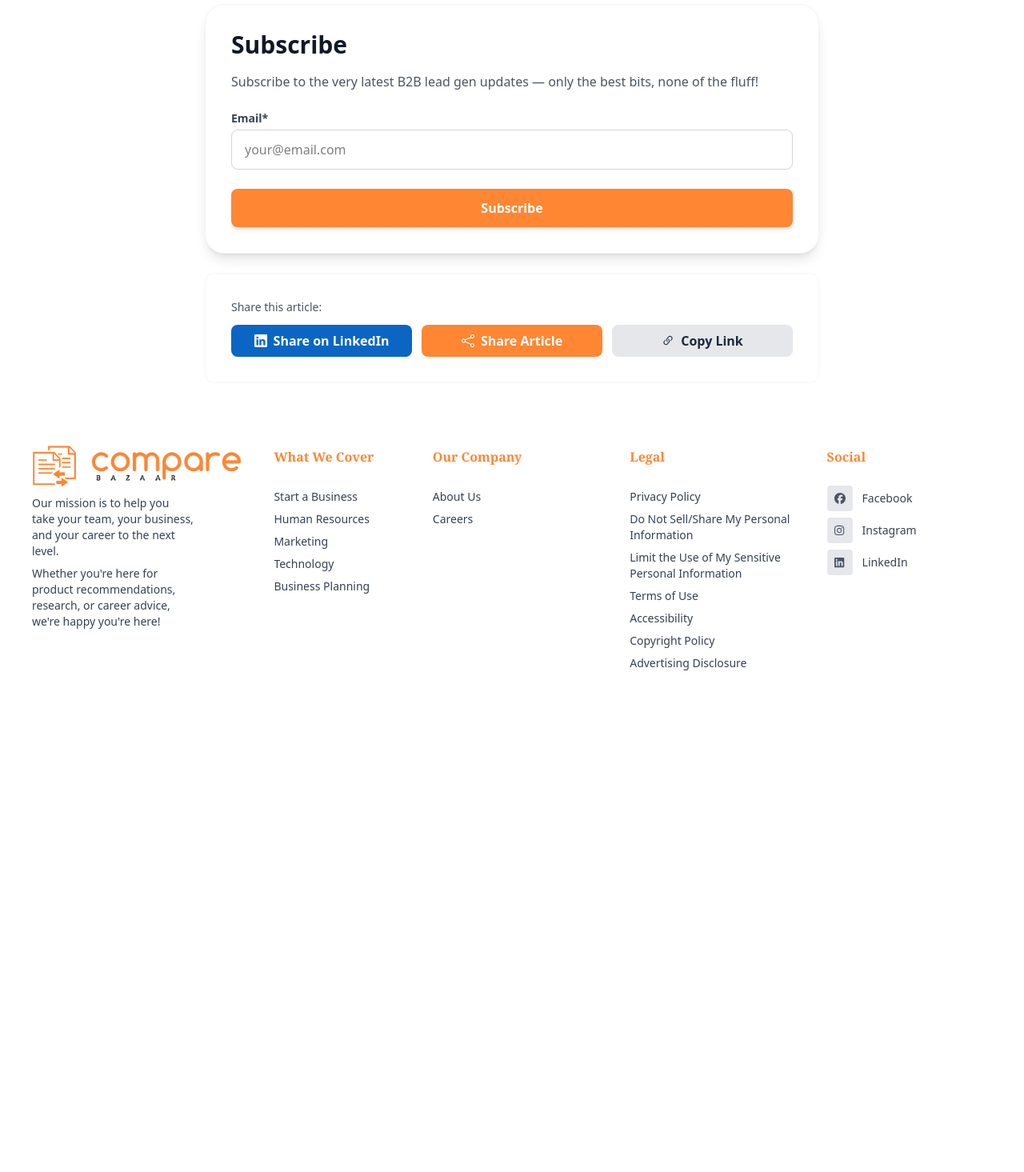
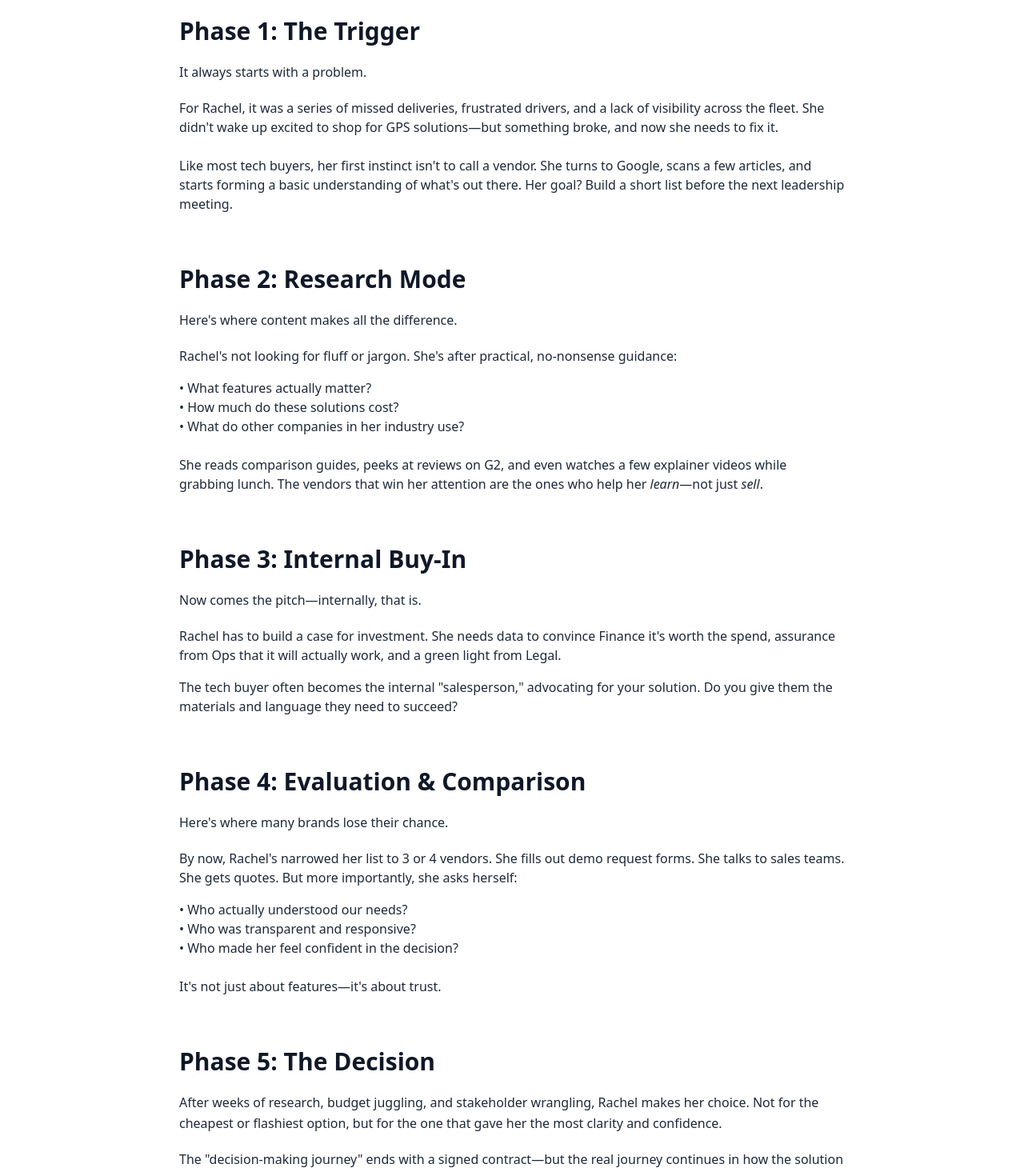
Before and after one commit to md-Gafrujama/Blogs, a React (Vite) app: page /buyer-journey in a window 1280 px wide. Shown: the part 1220-2685 px from the top of the page at 80% size. Before the commit the page ends 2171 px from the top, so only its background shows below. Built offline with nearby package versions, Linux system fonts and the light colour scheme; the HTML template or start-up script is replaced by a standard one.

Commit message:
COMMIT CHSNGES

```diff
--- a/src/components/Blog2.jsx
+++ b/src/components/Blog2.jsx
@@ -10,32 +10,89 @@ const Blog2 = () => {
   const [currentUrl, setCurrentUrl] = useState("");
 
   useEffect(() => {
+    // Set the current URL when component mounts
     setCurrentUrl(window.location.href);
   }, []);
 
-  // Enhanced LinkedIn sharing with proper URL encoding
+  // Improved LinkedIn sharing function
   const shareOnLinkedIn = () => {
-    const title = encodeURIComponent("The AI Illusion: B2B Marketers Need Better Questions, Not More Hype");
-    const summary = encodeURIComponent("Key insights on AI in B2B Marketing: 1) Bad Data = Bad AI - first-party data is critical, 2) Beware of AI-washing in vendor tools, 3) Targeting precision matters as budgets shrink.");
-    const shareUrl = `https://www.linkedin.com/sharing/share-offsite/?url=${encodeURIComponent(currentUrl)}&title=${title}&summary=${summary}`;
+    const title = "The AI Illusion: B2B Marketers Need Better Questions, Not More Hype";
+    const summary = "Key insights on AI in B2B Marketing: 1) Bad Data = Bad AI - first-party data is critical, 2) Beware of AI-washing in vendor tools, 3) Targeting precision matters as budgets shrink.";
+    const imageUrl = "/images/blog1.jpg"; // Ensure this image is accessible in your public folder or use a full URL
+    const source = "Compare Bazaar";
 
-    window.open(
-      shareUrl,
-      'LinkedInShare',
-      'width=600,height=600,top=100,left=100,toolbar=no,location=no,directories=no,status=no,menubar=no,scrollbars=no,resizable=no'
-    );
+    // Log the values before encoding
+    console.log("Pre-encoded values:", {
+      currentUrl,
+      title,
+      summary,
+      imageUrl,
+      source
+    });
+
+    // Construct share URL
+    const shareUrl = new URL("https://www.linkedin.com/sharing/share-offsite/");
+    shareUrl.searchParams.append("url", currentUrl);
+    shareUrl.searchParams.append("title", title);
+    shareUrl.searchParams.append("summary", summary);
+    shareUrl.searchParams.append("source", source);
+
+    // Log the constructed URL
+    console.log("Constructed share URL:", shareUrl.toString());
+    console.log("URL search params:", Object.fromEntries(shareUrl.searchParams.entries()));
+
+    // Calculate centered position
+    const width = 600;
+    const height = 600;
+    const dualScreenLeft = window.screenLeft !== undefined ? window.screenLeft : window.screenX;
+    const dualScreenTop = window.screenTop !== undefined ? window.screenTop : window.screenY;
+    const windowWidth = window.innerWidth ? window.innerWidth : document.documentElement.clientWidth ? document.documentElement.clientWidth : screen.width;
+    const windowHeight = window.innerHeight ? window.innerHeight : document.documentElement.clientHeight ? document.documentElement.clientHeight : screen.height;
+    const left = (windowWidth - width) / 2 + dualScreenLeft;
+    const top = (windowHeight - height) / 2 + dualScreenTop;
+
+    // Window features string
+    const features = [
+      `width=${width}`,
+      `height=${height}`,
+      `top=${top}`,
+      `left=${left}`,
+      'toolbar=no',
+      'location=no',
+      'directories=no',
+      'status=no',
+      'menubar=no',
+      'scrollbars=no',
+      'resizable=no',
+      'copyhistory=no'
+    ].join(',');
+
+    // Open window
+    console.log("Attempting to open share window with URL:", shareUrl.toString());
+    const newWindow = window.open(shareUrl.toString(), 'LinkedInShare', features);
+
+    if (newWindow) {
+      console.log("Share window opened successfully");
+      newWindow.focus();
+    } else {
+      console.error("Failed to open share window - possibly blocked by popup blocker");
+    }
   };
 
-  // Universal share function
+  // Alternative sharing method using navigator.share API for mobile devices
   const shareContent = async () => {
+    const title = "Tech Buyer And Its Decision Making Journey.";
+    const text = "Making smart decisions in a noisy digital marketplace";
+
     try {
       if (navigator.share) {
         await navigator.share({
-          title: "Tech Buyer And Its Decision Making Journey",
-          text: "Making smart decisions in a noisy digital marketplace",
+          title: title,
+          text: text,
           url: currentUrl,
         });
       } else {
+        // Fallback for desktop browsers
         shareOnLinkedIn();
       }
     } catch (error) {
@@ -43,29 +100,27 @@ const Blog2 = () => {
     }
   };
 
+  // HANDLING THE SUBSCRIBE BUTTON
   const handleSubscribe = async () => {
     if (!email.trim()) return alert("Please enter a valid email!");
 
     setLoading(true);
 
+    const formData = new FormData();
+    formData.append("access_key", "4e9faa02-cb51-4253-98e6-b5794f4ece3a");
+    formData.append("subject", "New Subscription");
+    formData.append("from_name", "Subscription Form");
+    formData.append("message", `New user subscribed: ${email}`);
+    formData.append("reply_to", email);
+    formData.append("redirect", "");
+
     try {
       const response = await fetch("https://api.web3forms.com/submit", {
         method: "POST",
-        body: JSON.stringify({
-          access_key: "4e9faa02-cb51-4253-98e6-b5794f4ece3a",
-          subject: "New Subscription",
-          from_name: "Subscription Form",
-          message: `New user subscribed: ${email}`,
-          reply_to: email,
-        }),
-        headers: {
-          "Content-Type": "application/json",
-          Accept: "application/json"
-        },
+        body: formData,
       });
 
-      const result = await response.json();
-      if (result.success) {
+      if (response.ok) {
         setSubscribed(true);
         setTimeout(() => {
           setEmail("");
@@ -84,35 +139,25 @@ const Blog2 = () => {
 
   return (
     <>
-   <Helmet>
-  {/* Essential for LinkedIn */}
-  <meta property="og:title" content="Tech Buyer And Its Decision Making Journey" />
-  <meta property="og:description" content="Making smart decisions in a noisy digital marketplace - explore the complete buyer journey." />
-  <meta property="og:image" content="https://blogs.compare-bazaar.com/images/blog2.png" />
-  <meta property="og:url" content="https://blogs.compare-bazaar.com/buyer-journey" />
-  <meta property="og:type" content="website" />
-
-  {/* Recommended for better LinkedIn display */}
-  <meta property="og:image:width" content="1200" />
-  <meta property="og:image:height" content="630" />
-  <meta property="og:site_name" content="Compare Bazaar" />
-
-  {/* Basic SEO (optional but recommended) */}
-  <title>Tech Buyer Decision Making Journey</title>
-  <meta name="description" content="Explore tech buyer decision making process." />
-</Helmet>
       <Navbar />
+      <Helmet>
+        <title>Tech Buyer Decision Making Journey</title>
+        <meta property="og:title" content="Tech Buyer And Its Decision Making Journey" />
+        <meta property="og:description" content="Explore tech buyer decision making process." />
+        <meta property="og:image" content="https://blogs.compare-bazaar.com/images/blog2.png" />
+        <meta property="og:url" content="https://blogs.compare-bazaar.com/buyer-journey" />
+        <meta property="og:type" content="website" />
+      </Helmet>
 
       <div className="max-w-5xl mx-auto px-4 sm:px-6 lg:px-8">
         <div className="max-w-4xl mx-auto px-4 pt-10 pb-2 text-left">
           <h1 className="text-2xl md:text-4xl font-bold text-[#0A3761] mb-4 leading-tight">
-            Tech Buyer And Its Decision Making Journey
+            Tech Buyer And Its Decision Making Journey.
           </h1>
           <img
-            src="https://blogs.compare-bazaar.com/images/blog2.png"
-            alt="Tech Buyer Decision Journey"
+            src="/images/blog2.png"
+            alt="AI Illusion B2B Marketing"
             className="mx-auto rounded-lg shadow-lg mb-6 w-full max-w-full h-auto max-h-[500px] object-cover"
-            loading="lazy"
           />
 
           <p className="mt-6">
@@ -124,19 +169,139 @@ const Blog2 = () => {
 
         <div className="mt-7">
           <img
-            src="https://blogs.compare-bazaar.com/images/blog2_img.jpg"
-            alt="Tech Buyer Research Process"
-            className="mx-auto rounded-lg mb-6 max-w-full h-auto max-h-[500px] object-cover"
-            loading="lazy"
+            src="/images/blog2_img.jpg"
+            alt="AI Illusion B2B Marketing"
+            className="mx-auto rounded-lg mb-6 max-w-[400px] h-auto max-h-[500px] object-cover"
           />
         </div>
 
-        {/* Content sections remain the same as your original */}
-        {/* ... */}
+        <div className="max-w-5xl mx-auto px-4 sm:px-6 lg:px-8">
+          <div className="bg-white overflow-hidden">
+            <div className="p-6 md:p-8">
+              <h2 className="text-3xl font-semibold text-gray-900">
+                Phase 1: The Trigger
+              </h2>
+              <p className="text-gray-800 text-base leading-relaxed mt-5">
+                It always starts with a problem.
+              </p>
+              <p className="text-gray-800 text-base mt-5">
+                For Rachel, it was a series of missed deliveries, frustrated drivers, and a lack of visibility across the fleet. She didn't wake up excited to shop for GPS solutions—but something broke, and now she needs to fix it.
+                <br /><br />
+                Like most tech buyers, her first instinct isn't to call a vendor. She turns to Google, scans a few articles, and starts forming a basic understanding of what's out there. Her goal? Build a short list before the next leadership meeting.
+              </p>
+            </div>
+          </div>
+        </div>
+
+        <div className="max-w-5xl mx-auto px-4 sm:px-6 lg:px-8">
+          <div className="bg-white overflow-hidden">
+            <div className="p-6 md:p-8">
+              <h2 className="text-3xl font-semibold text-gray-900">
+                Phase 2: Research Mode
+              </h2>
+              <p className="text-gray-800 text-base leading-relaxed mt-5">
+                Here's where content makes all the difference.
+              </p>
+              <p className="text-gray-800 text-base mt-5">
+                Rachel's not looking for fluff or jargon. She's after practical, no-nonsense guidance:
+                <div className="mt-4">
+                  • What features actually matter?<br />
+                  • How much do these solutions cost?<br />
+                  • What do other companies in her industry use?<br /><br />
+                </div>
+                She reads comparison guides, peeks at reviews on G2, and even watches a few explainer videos while grabbing lunch. The vendors that win her attention are the ones who help her <i>learn</i>—not just <i>sell</i>.
+              </p>
+            </div>
+          </div>
+        </div>
+
+        <div className="max-w-5xl mx-auto px-4 sm:px-6 lg:px-8">
+          <div className="bg-white overflow-hidden">
+            <div className="p-6 md:p-8">
+              <h2 className="text-3xl font-semibold text-gray-900">
+                Phase 3: Internal Buy-In
+              </h2>
+              <p className="text-gray-800 text-base leading-relaxed mt-5">
+                Now comes the pitch—internally, that is.
+              </p>
+              <p className="text-gray-800 text-base mt-5">
+                Rachel has to build a case for investment. She needs data to convince Finance it's worth the spend, assurance from Ops that it will actually work, and a green light from Legal.
+                <div className="mt-4">
+                  The tech buyer often becomes the internal "salesperson," advocating for your solution. Do you give them the materials and language they need to succeed?
+                </div>
+              </p>
+            </div>
+          </div>
+        </div>
+
+        <div className="max-w-5xl mx-auto px-4 sm:px-6 lg:px-8">
+          <div className="bg-white overflow-hidden">
+            <div className="p-6 md:p-8">
+              <h2 className="text-3xl font-semibold text-gray-900">
+                Phase 4: Evaluation & Comparison
+              </h2>
+              <p className="text-gray-800 text-base leading-relaxed mt-5">
+                Here's where many brands lose their chance.
+              </p>
+              <p className="text-gray-800 text-base mt-5">
+                By now, Rachel's narrowed her list to 3 or 4 vendors. She fills out demo request forms. She talks to sales teams. She gets quotes. But more importantly, she asks herself:
+                <div className="mt-4">
+                  • Who actually understood our needs?<br />
+                  • Who was transparent and responsive?<br />
+                  • Who made her feel confident in the decision?<br /><br />
+                </div>
+                It's not just about features—it's about trust.
+              </p>
+            </div>
+          </div>
+        </div>
+
+        <div className="max-w-5xl mx-auto px-4 sm:px-6 lg:px-8">
+          <div className="bg-white overflow-hidden">
+            <div className="p-6 md:p-8">
+              <h2 className="text-3xl font-semibold text-gray-900">
+                Phase 5: The Decision
+              </h2>
+              <p className="text-gray-800 text-base leading-relaxed mt-5">
+                After weeks of research, budget juggling, and stakeholder wrangling, Rachel makes her choice. Not for the cheapest or flashiest option, but for the one that gave her the most clarity and confidence.
+              </p>
+              <p className="text-gray-800 text-base mt-5">
+                The "decision-making journey" ends with a signed contract—but the real journey continues in how the solution performs post-sale.
+              </p>
+            </div>
+          </div>
+        </div>
+
+        {/* Final Thoughts - now aligned with previous sections */}
+        <div className="max-w-5xl mx-auto px-4 sm:px-6 lg:px-8 mt-10">
+          <div className="overflow-hidden">
+            <div className="bg-white p-6">
+              <h2 className="text-3xl font-semibold text-gray-900 mb-6">
+                So, What Can Marketers Learn?
+              </h2>
+              <div className="prose prose-lg md:prose-xl text-gray-700 mb-8">
+                <p className="text-base leading-relaxed mb-6">
+                  • Your buyers are human. Respect their time, their challenges, and their intelligence.<br />
+                  • Help first, sell second. Content that informs will always outperform content that pushes.<br />
+                  • Make it easy to compare. Simplify pricing, feature sets, and benefits.<br />
+                  • Trust is everything. Be responsive, authentic, and consistent.
+                </p>
+                <p className="text-base leading-relaxed text-gray-700">
+                  <i>Want to learn how we help tech companies like yours connect with real buyers like Rachel? Let's talk.</i>
+                </p>
+                <p className="mt-6">
+                  Reach us at <a href="mailto:marketing@compare-bazaar.com">marketing@compare-bazaar.com</a> / <a href="mailto:Contactus@compare-bazaar.com">Contactus@compare-bazaar.com</a> or call us at +1 332-231-0404.
+                </p>
+              </div>
+            </div>
+          </div>
+        </div>
 
         {/* Subscribe Card */}
         <div className="bg-white p-8 rounded-3xl shadow-lg border border-gray-100 max-w-3xl mx-auto mt-10">
-          <h3 className="text-3xl font-semibold text-gray-900 mb-4">Subscribe</h3>
+          <h3 className="text-3xl font-semibold text-gray-900 mb-4">
+            Subscribe
+          </h3>
           <p className="text-gray-600 text-base mb-6">
             Subscribe to the very latest B2B lead gen updates — only the best bits, none of the fluff!
           </p>
@@ -156,6 +321,11 @@ const Blog2 = () => {
                 disabled={loading}
               />
             </div>
+            <div className="flex items-center">
+              <label htmlFor="subscribe" className="ml-2 block text-sm text-gray-700">
+                <span className="font-semibold">Subscribe</span> to our newsletter
+              </label>
+            </div>
             <button
               onClick={handleSubscribe}
               disabled={loading}
@@ -174,6 +344,7 @@ const Blog2 = () => {
               onClick={shareOnLinkedIn}
               className="cursor-pointer flex items-center justify-center gap-2 w-full bg-[#0A66C2] text-white font-semibold py-2 px-4 rounded-lg transition-colors hover:bg-[#004182]"
             >
+              {/* LinkedIn SVG */}
               <svg xmlns="http://www.w3.org/2000/svg" width="16" height="16" fill="currentColor" viewBox="0 0 16 16">
                 <path d="M0 1.146C0 .513.526 0 1.175 0h13.65C15.474 0 16 .513 16 1.146v13.708c0 .633-.526 1.146-1.175 1.146H1.175C.526 16 0 15.487 0 14.854V1.146zm4.943 12.248V6.169H2.542v7.225h2.401zm-1.2-8.212c.837 0 1.358-.554 1.358-1.248-.015-.709-.52-1.248-1.342-1.248-.822 0-1.359.54-1.359 1.248 0 .694.521 1.248 1.327 1.248h.016zm4.908 8.212V9.359c0-.216.016-.432.08-.586.173-.431.568-.878 1.232-.878.869 0 1.216.662 1.216 1.634v3.865h2.401V9.25c0-2.22-1.184-3.252-2.764-3.252-1.274 0-1.845.7-2.165 1.193v.025h-.016a5.54 5.54 0 0 1 .016-.025V6.169h-2.4c.03.678 0 7.225 0 7.225h2.4z"/>
               </svg>
@@ -183,6 +354,7 @@ const Blog2 = () => {
               onClick={shareContent}
               className="cursor-pointer flex items-center justify-center gap-2 w-full bg-[#ff8633] text-white font-semibold py-2 px-4 rounded-lg transition-colors hover:bg-[#e67a2e]"
             >
+              {/* Share SVG */}
               <svg xmlns="http://www.w3.org/2000/svg" width="16" height="16" fill="currentColor" viewBox="0 0 16 16">
                 <path d="M13.5 1a1.5 1.5 0 1 0 0 3 1.5 1.5 0 0 0 0-3zM11 2.5a2.5 2.5 0 1 1 .603 1.628l-6.718 3.12a2.499 2.499 0 0 1 0 1.504l6.718 3.12a2.5 2.5 0 1 1-.488.876l-6.718-3.12a2.5 2.5 0 1 1 0-3.256l6.718-3.12A2.5 2.5 0 0 1 11 2.5zm-8.5 4a1.5 1.5 0 1 0 0 3 1.5 1.5 0 0 0 0-3zm11 5.5a1.5 1.5 0 1 0 0 3 1.5 1.5 0 0 0 0-3z"/>
               </svg>
@@ -195,6 +367,7 @@ const Blog2 = () => {
               }}
               className="cursor-pointer flex items-center justify-center gap-2 w-full bg-gray-200 text-gray-800 font-semibold py-2 px-4 rounded-lg transition-colors hover:bg-gray-300"
             >
+              {/* Copy Link SVG */}
               <svg xmlns="http://www.w3.org/2000/svg" width="16" height="16" fill="currentColor" viewBox="0 0 16 16">
                 <path d="M4.715 6.542 3.343 7.914a3 3 0 1 0 4.243 4.243l1.828-1.829A3 3 0 0 0 8.586 5.5L8 6.086a1.002 1.002 0 0 0-.154.199 2 2 0 0 1 .861 3.337L6.88 11.45a2 2 0 1 1-2.83-2.83l.793-.792a4.018 4.018 0 0 1-.128-1.287z"/>
                 <path d="M6.586 4.672A3 3 0 0 0 7.414 9.5l.775-.776a2 2 0 0 1-.896-3.346L9.12 3.55a2 2 0 1 1 2.83 2.83l-.793.792c.112.42.155.855.128 1.287l1.372-1.372a3 3 0 1 0-4.243-4.243L6.586 4.672z"/>
@@ -204,8 +377,7 @@ const Blog2 = () => {
           </div>
         </div>
       </div>
-
-      <WideDiv />
+      <WideDiv/>
     </>
   );
 };
```
